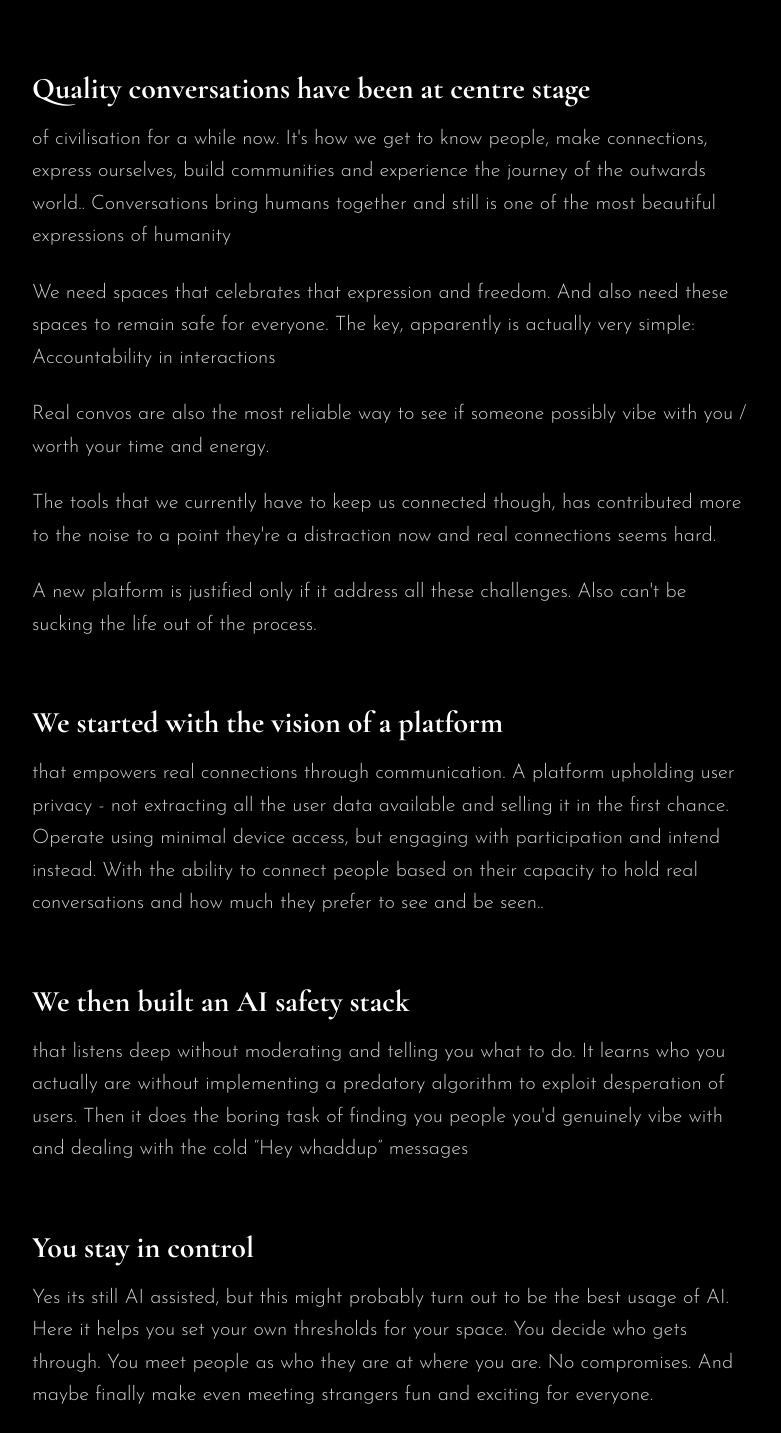
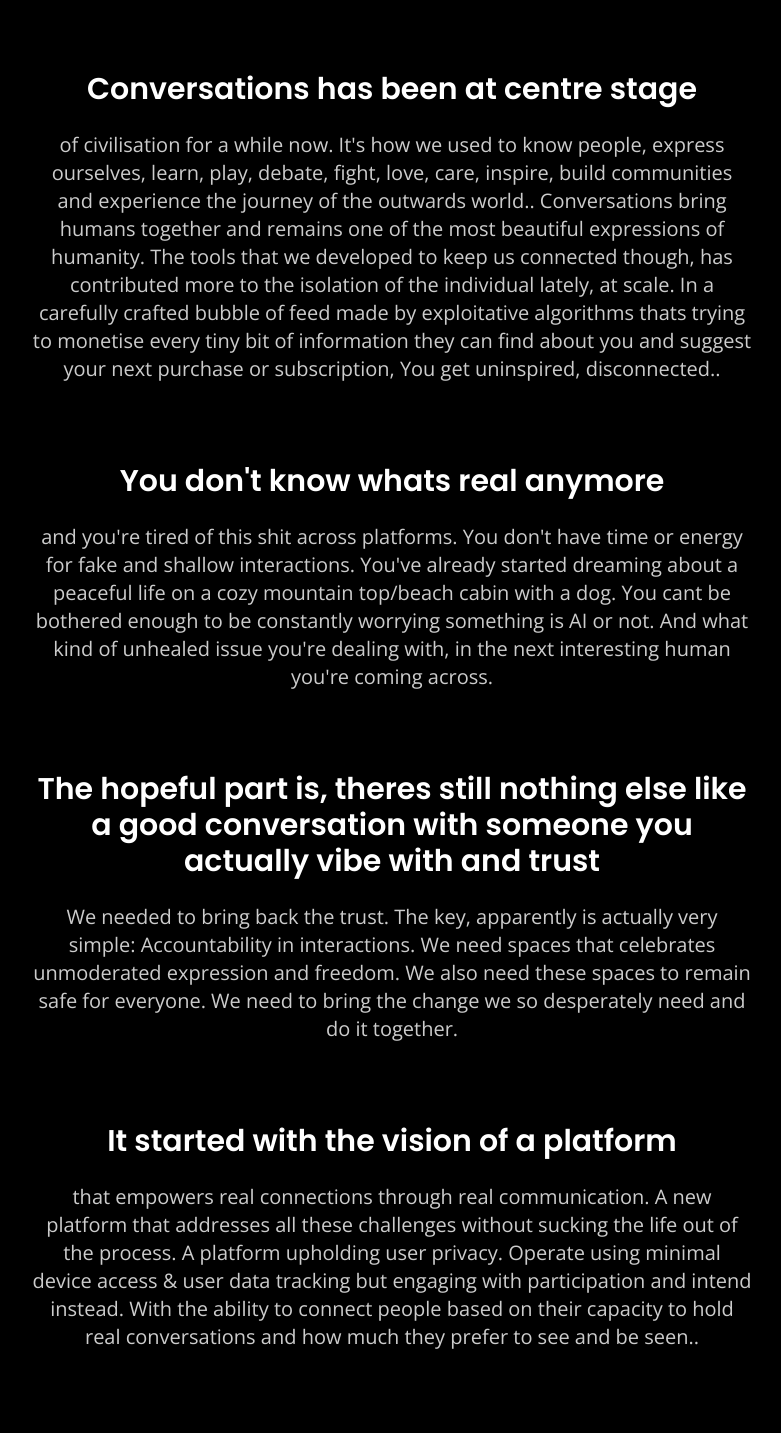
Before and after one commit to Anooppjay/justbereal-website, a Next.js app: page / in a window 1280 px wide. Shown: the part 1000-2433 px from the top of the page, without its empty margins (248-1029 px from the left). Built offline with nearby package versions, Linux system fonts and the light colour scheme.

Commit message:
Website overhaul: Tenor Sans hero motto, Poppins section headers + Open Sans body, 7 new sections with center justification, closing block, iOS-style form fields (rounded edge #F2F2F7 fill) + black pill button (Get beta access). Wiring untouched.

```diff
--- a/app/components/BetaSignupForm.tsx
+++ b/app/components/BetaSignupForm.tsx
@@ -43,7 +43,7 @@ export default function BetaSignupForm() {
         value={email}
         onChange={(e) => setEmail(e.target.value)}
         required
-        className="bg-transparent border border-white/20 rounded-none px-4 py-3 font-sans font-light text-sm text-white placeholder-white/30 focus:outline-none focus:border-white/60 transition-colors"
+        className="bg-[#F2F2F7] border-none rounded-xl px-4 py-3 font-open-sans text-sm text-black placeholder-black/40 focus:outline-none"
       />
       <input
         type="text"
@@ -51,12 +51,12 @@ export default function BetaSignupForm() {
         value={code}
         onChange={(e) => setCode(e.target.value)}
         required
-        className="bg-transparent border border-white/20 rounded-none px-4 py-3 font-sans font-light text-sm text-white placeholder-white/30 focus:outline-none focus:border-white/60 transition-colors"
+        className="bg-[#F2F2F7] border-none rounded-xl px-4 py-3 font-open-sans text-sm text-black placeholder-black/40 focus:outline-none"
       />
       <button
         type="submit"
         disabled={status === 'loading'}
-        className="font-sans font-light text-sm tracking-widest uppercase border border-white/20 px-6 py-3 hover:bg-white hover:text-black transition-colors disabled:opacity-50"
+        className="font-poppins font-semibold text-sm rounded-full bg-black text-white border border-white/20 px-8 py-3 hover:opacity-80 transition-opacity disabled:opacity-50"
       >
         {status === 'loading' ? 'Submitting...' : 'Get beta access'}
       </button>
--- a/app/layout.tsx
+++ b/app/layout.tsx
@@ -1,5 +1,5 @@
 import type { Metadata } from "next";
-import { Cormorant_Garamond, Josefin_Sans } from "next/font/google";
+import { Cormorant_Garamond, Josefin_Sans, Tenor_Sans, Poppins, Open_Sans } from "next/font/google";
 import "./globals.css";
 import Nav from "@/components/Nav";
 import Footer from "@/components/Footer";
@@ -15,6 +15,27 @@ const josefin = Josefin_Sans({
   subsets: ["latin"],
   weight: ["300", "400", "600"],
   variable: "--font-josefin",
+  display: "swap",
+});
+
+const tenorSans = Tenor_Sans({
+  subsets: ["latin"],
+  weight: ["400"],
+  variable: "--font-tenor",
+  display: "swap",
+});
+
+const poppins = Poppins({
+  subsets: ["latin"],
+  weight: ["400", "600", "700"],
+  variable: "--font-poppins",
+  display: "swap",
+});
+
+const openSans = Open_Sans({
+  subsets: ["latin"],
+  weight: ["400", "600"],
+  variable: "--font-open-sans",
   display: "swap",
 });
 
@@ -37,7 +58,7 @@ export default function RootLayout({
   children: React.ReactNode;
 }>) {
   return (
-    <html lang="en" className={`${cormorant.variable} ${josefin.variable}`}>
+    <html lang="en" className={`${cormorant.variable} ${josefin.variable} ${tenorSans.variable} ${poppins.variable} ${openSans.variable}`}>
       <body className="antialiased bg-black text-white min-h-screen flex flex-col">
         <Nav />
         <main className="flex-1">{children}</main>
--- a/app/page.tsx
+++ b/app/page.tsx
@@ -13,7 +13,7 @@ export default function Home() {
         className="relative w-full h-[60vh] sm:h-[70vh] bg-[url('/hero.jpg')] bg-cover bg-center flex items-start justify-center pt-[10%]"
       >
         <div className="absolute inset-0 bg-black/50" />
-        <p className="relative font-sans font-bold text-2xl sm:text-3xl tracking-widest uppercase text-white drop-shadow-md text-center px-6">
+        <p className="relative font-tenor text-2xl sm:text-3xl tracking-widest uppercase text-white drop-shadow-md text-center px-6">
           Time to have some real conversations
         </p>
       </div>
@@ -30,72 +30,83 @@ export default function Home() {
 
       <hr className="border-white/10 max-w-3xl mx-auto" />
 
-      {/* Body */}
-      <section className="max-w-3xl mx-auto px-6 py-24 space-y-16">
+      {/* Body — 7 sections */}
+      <section className="max-w-3xl mx-auto px-6 py-24 space-y-20">
 
-        <div>
-          <h2 className="font-serif font-bold text-2xl sm:text-3xl mb-4">
-            Quality conversations have been at centre stage
+        <div className="text-center">
+          <h2 className="font-poppins font-semibold text-2xl sm:text-3xl mb-6">
+            Conversations has been at centre stage
           </h2>
-          <p className="font-sans font-light text-xl leading-relaxed text-white/80">
-            of civilisation for a while now. It&apos;s how we get to know people, make connections,
-            express ourselves, build communities and experience the journey of the outwards world..
-            Conversations bring humans together and still is one of the most beautiful expressions
-            of humanity
-          </p>
-          <p className="font-sans font-light text-xl leading-relaxed text-white/80 mt-6">
-            We need spaces that celebrates that expression and freedom. And also need these spaces
-            to remain safe for everyone. The key, apparently is actually very simple: Accountability
-            in interactions
-          </p>
-          <p className="font-sans font-light text-xl leading-relaxed text-white/80 mt-6">
-            Real convos are also the most reliable way to see if someone possibly vibe with you /
-            worth your time and energy.
-          </p>
-          <p className="font-sans font-light text-xl leading-relaxed text-white/80 mt-6">
-            The tools that we currently have to keep us connected though, has contributed more to
-            the noise to a point they&apos;re a distraction now and real connections seems hard.
-          </p>
-          <p className="font-sans font-light text-xl leading-relaxed text-white/80 mt-6">
-            A new platform is justified only if it address all these challenges. Also can&apos;t be
-            sucking the life out of the process.
+          <p className="font-open-sans text-lg sm:text-xl leading-relaxed text-white/80">
+            of civilisation for a while now. It&apos;s how we used to know people, express ourselves, learn, play, debate, fight, love, care, inspire, build communities and experience the journey of the outwards world.. Conversations bring humans together and remains one of the most beautiful expressions of humanity. The tools that we developed to keep us connected though, has contributed more to the isolation of the individual lately, at scale. In a carefully crafted bubble of feed made by exploitative algorithms thats trying to monetise every tiny bit of information they can find about you and suggest your next purchase or subscription, You get uninspired, disconnected..
           </p>
         </div>
 
-        <div>
-          <h2 className="font-serif font-bold text-2xl sm:text-3xl mb-4">
-            We started with the vision of a platform
+        <div className="text-center">
+          <h2 className="font-poppins font-semibold text-2xl sm:text-3xl mb-6">
+            You don&apos;t know whats real anymore
           </h2>
-          <p className="font-sans font-light text-xl leading-relaxed text-white/80">
-            that empowers real connections through communication. A platform upholding user privacy - not extracting all the user data available and selling it in the first chance. Operate using minimal device access, but engaging with participation and intend instead. With the ability to connect people based on their capacity to hold real conversations and how much they prefer to see and be seen..
+          <p className="font-open-sans text-lg sm:text-xl leading-relaxed text-white/80">
+            and you&apos;re tired of this shit across platforms. You don&apos;t have time or energy for fake and shallow interactions. You&apos;ve already started dreaming about a peaceful life on a cozy mountain top/beach cabin with a dog. You cant be bothered enough to be constantly worrying something is AI or not. And what kind of unhealed issue you&apos;re dealing with, in the next interesting human you&apos;re coming across.
           </p>
         </div>
 
-        <div>
-          <h2 className="font-serif font-bold text-2xl sm:text-3xl mb-4">
-            We then built an AI safety stack
+        <div className="text-center">
+          <h2 className="font-poppins font-semibold text-2xl sm:text-3xl mb-6">
+            The hopeful part is, theres still nothing else like a good conversation with someone you actually vibe with and trust
           </h2>
-          <p className="font-sans font-light text-xl leading-relaxed text-white/80">
-            that listens deep without moderating and telling you what to do. It learns who you
-            actually are without implementing a predatory algorithm to exploit desperation of users.
-            Then it does the boring task of finding you people you&apos;d genuinely vibe with and
-            dealing with the cold &ldquo;Hey whaddup&rdquo; messages
+          <p className="font-open-sans text-lg sm:text-xl leading-relaxed text-white/80">
+            We needed to bring back the trust. The key, apparently is actually very simple: Accountability in interactions. We need spaces that celebrates unmoderated expression and freedom. We also need these spaces to remain safe for everyone. We need to bring the change we so desperately need and do it together.
           </p>
         </div>
 
-        <div>
-          <h2 className="font-serif font-bold text-2xl sm:text-3xl mb-4">
+        <div className="text-center">
+          <h2 className="font-poppins font-semibold text-2xl sm:text-3xl mb-6">
+            It started with the vision of a platform
+          </h2>
+          <p className="font-open-sans text-lg sm:text-xl leading-relaxed text-white/80">
+            that empowers real connections through real communication. A new platform that addresses all these challenges without sucking the life out of the process. A platform upholding user privacy. Operate using minimal device access &amp; user data tracking but engaging with participation and intend instead. With the ability to connect people based on their capacity to hold real conversations and how much they prefer to see and be seen..
+          </p>
+        </div>
+
+        <div className="text-center">
+          <h2 className="font-poppins font-semibold text-2xl sm:text-3xl mb-6">
+            They say all AI is not bad
+          </h2>
+          <p className="font-open-sans text-lg sm:text-xl leading-relaxed text-white/80">
+            So we built an AI safety stack that might actually turn out to be the best usage of AI - To cut the noise out.
+          </p>
+        </div>
+
+        <div className="text-center">
+          <h2 className="font-poppins font-semibold text-2xl sm:text-3xl mb-6">
+            How?
+          </h2>
+          <p className="font-open-sans text-lg sm:text-xl leading-relaxed text-white/80">
+            An avatar that represents individual users by training on their own activity, how they show up on topics that matters. Your avatar then does the screening process for you. All those tricky conversations you wished you had way earlier with people that showed their true colors? - already covered. And thats where the AI stops
+          </p>
+        </div>
+
+        <div className="text-center">
+          <h2 className="font-poppins font-semibold text-2xl sm:text-3xl mb-6">
             You stay in control
           </h2>
-          <p className="font-sans font-light text-xl leading-relaxed text-white/80">
-            Yes its still AI assisted, but this might probably turn out to be the best usage of AI. Here it helps you set your own thresholds for your space. You decide who gets through. You meet people as who they are at where you are. No compromises. And maybe finally make even meeting strangers fun and exciting for everyone.
-          </p>
-          <p className="font-serif font-bold text-3xl sm:text-4xl text-center mt-12">
-            Welcome to the world of being Real
+          <p className="font-open-sans text-lg sm:text-xl leading-relaxed text-white/80">
+            The platform then just does the boring task of finding people you&apos;d genuinely vibe with, based on your preferences and the thresholds you set for your presence. You decide who gets through. You meet people as who they are, at where you are. No compromises. So You don&apos;t have to deal with the cold meaningless &ldquo;Hey whaddup&rdquo; messages. So you spend your time exactly how you want to, being exactly who you are. So that when you actually talk with someone, you can be present, not worried about paying salaries to all those guards you&apos;ve employed over the years to protect you. So that when you live, you&apos;re actually living..
           </p>
         </div>
 
       </section>
+
+      {/* Closing block */}
+      <div className="max-w-3xl mx-auto px-6 pb-20 text-center">
+        <p className="font-poppins font-bold text-3xl sm:text-4xl mb-4">
+          Welcome to the world of being Real
+        </p>
+        <p className="font-open-sans text-lg sm:text-xl text-white/80">
+          Let&apos;s make meeting strangers fun and exciting again
+        </p>
+      </div>
 
       <hr className="border-white/10 max-w-3xl mx-auto" />
 
--- a/tailwind.config.ts
+++ b/tailwind.config.ts
@@ -15,6 +15,9 @@ const config: Config = {
       fontFamily: {
         serif: ["var(--font-cormorant)", "Georgia", "serif"],
         sans: ["var(--font-josefin)", "Helvetica Neue", "sans-serif"],
+        tenor: ["var(--font-tenor)", "Georgia", "serif"],
+        poppins: ["var(--font-poppins)", "Helvetica Neue", "sans-serif"],
+        "open-sans": ["var(--font-open-sans)", "Helvetica Neue", "sans-serif"],
       },
     },
   },
```
